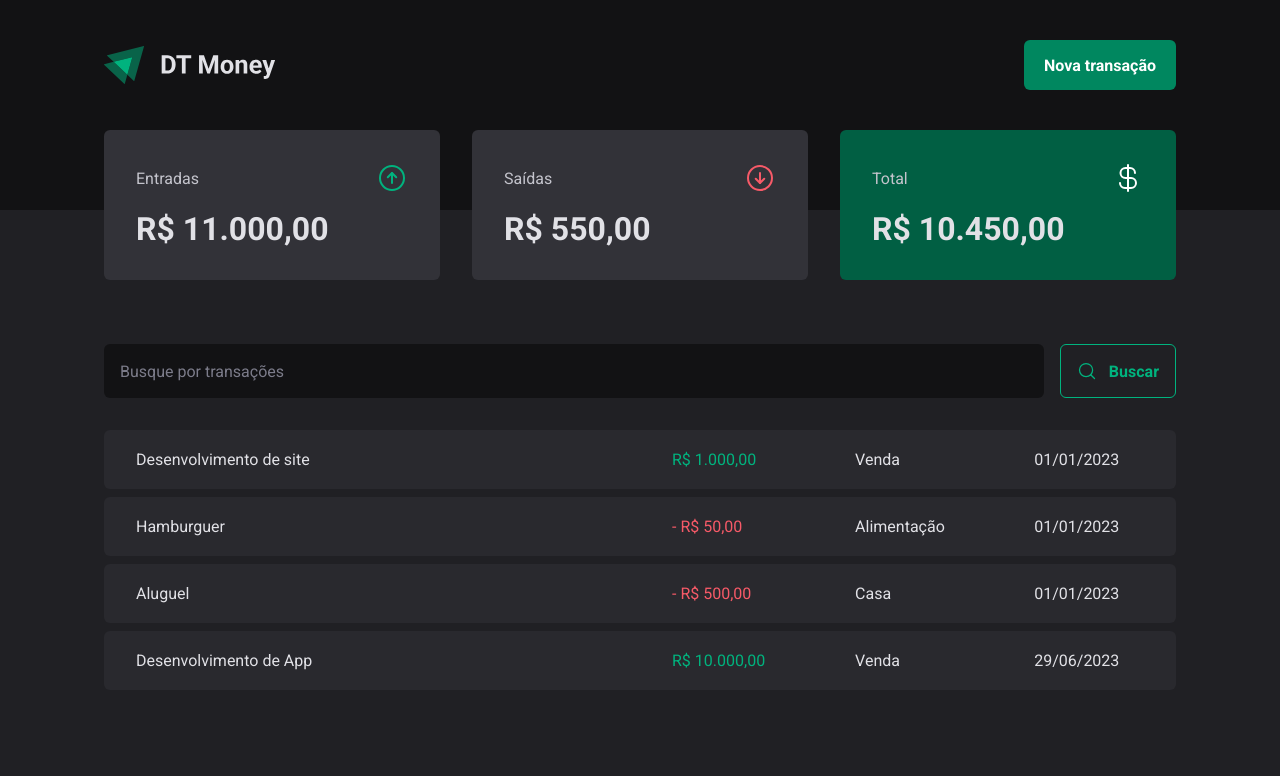
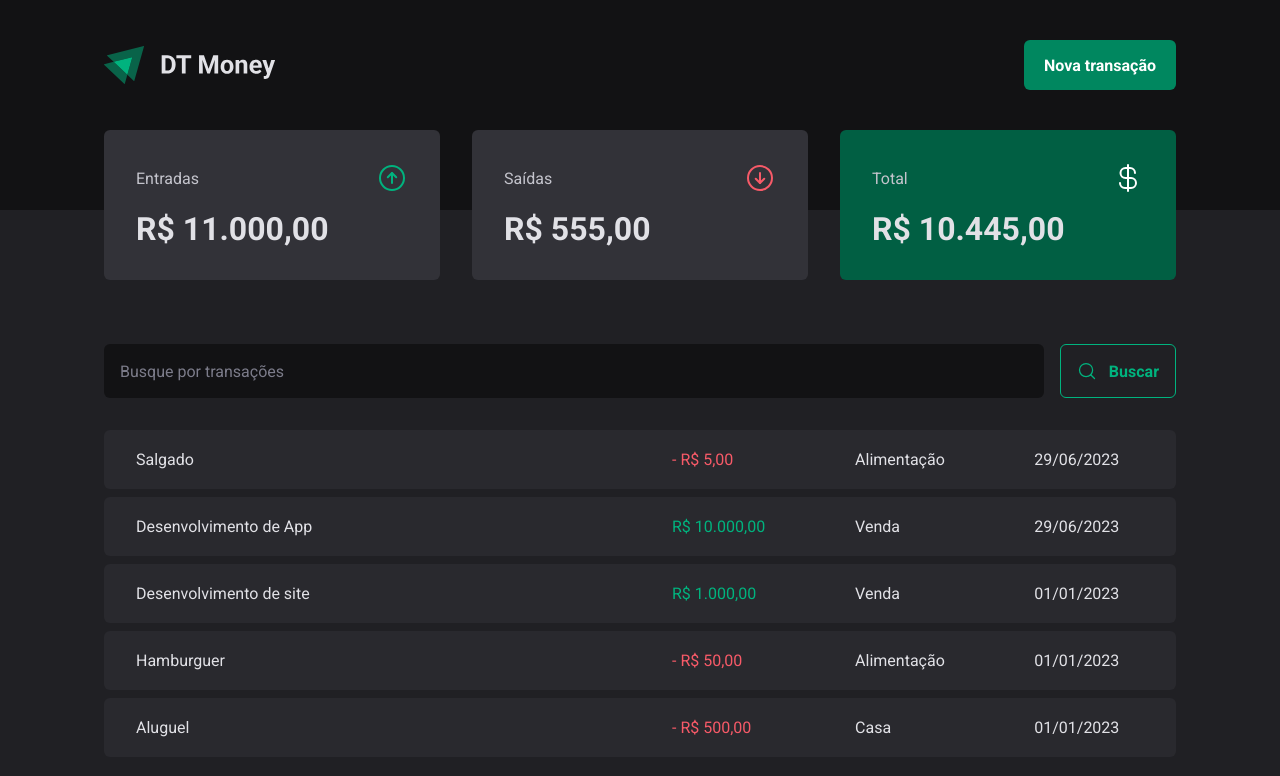
Before and after one commit to duartels/03-dt-money, a React (Vite) app: page / in a window 1280 px wide. Shown: the top 776 px of the page. Built offline with nearby package versions, Linux system fonts and the light colour scheme; data requests are answered from the project's data file.

Commit message:
create new transaction and fix lint

```diff
--- a/package.json
+++ b/package.json
@@ -7,7 +7,9 @@
     "dev": "vite",
     "build": "tsc && vite build",
     "preview": "vite preview",
-    "dev:server": "json-server server.json -p 3333 -w -d 500"
+    "dev:server": "json-server server.json -p 3333 -w -d 500",
+    "lint": "eslint src --ext .js,.jsx,.ts,.tsx",
+    "lint:fix": "eslint src --ext .js,.jsx,.ts,.tsx --fix"
   },
   "dependencies": {
     "@hookform/resolvers": "^3.1.1",
--- a/server.json
+++ b/server.json
@@ -31,6 +31,14 @@
       "type": "income",
       "createdAt": "2023-06-29T21:30:48.372Z",
       "id": 4
+    },
+    {
+      "category": "Alimentação",
+      "description": "Salgado",
+      "price": 5,
+      "type": "outcome",
+      "createdAt": "2023-06-29T21:45:10.610Z",
+      "id": 5
     }
   ]
 }
--- a/src/components/NewTransactionModal/index.tsx
+++ b/src/components/NewTransactionModal/index.tsx
@@ -11,7 +11,8 @@ import {
   TransactionType,
   TransactionTypeButton,
 } from './styles'
-import { api } from '../../lib/axios'
+import { useContext } from 'react'
+import { TransactionsContext } from '../../contexts/TransactionsContext'
 
 const newTransactionFormSchema = z.object({
   description: z.string(),
@@ -23,25 +24,21 @@ const newTransactionFormSchema = z.object({
 type NewTransactionFormInputs = z.infer<typeof newTransactionFormSchema>
 
 export function NewTransactionModal() {
+  const { createTransaction } = useContext(TransactionsContext)
+
   const {
     register,
     handleSubmit,
     formState: { isSubmitting },
     control,
+    reset,
   } = useForm<NewTransactionFormInputs>({
     resolver: zodResolver(newTransactionFormSchema),
   })
 
   async function handleCreateNewTransaction(data: NewTransactionFormInputs) {
-    const { category, description, price, type } = data
-
-    await api.post('/transactions', {
-      category,
-      description,
-      price,
-      type,
-      createdAt: new Date(),
-    })
+    await createTransaction(data)
+    reset()
   }
 
   return (
--- a/src/contexts/TransactionsContext.tsx
+++ b/src/contexts/TransactionsContext.tsx
@@ -10,9 +10,17 @@ interface Transaction {
   createdAt: string
 }
 
+interface CreateTransactionInput {
+  description: string
+  type: 'income' | 'outcome'
+  category: string
+  price: number
+}
+
 interface TransactionContextType {
   transactions: Transaction[]
   fetchTransactions: (query?: string) => Promise<void>
+  createTransaction: (transaction: CreateTransactionInput) => Promise<void>
 }
 
 interface TransactionsProviderProps {
@@ -29,6 +37,8 @@ export function TransactionsProvider({ children }: TransactionsProviderProps) {
   async function fetchTransactions(query?: string) {
     const response = await api.get('/transactions', {
       params: {
+        _sort: 'createdAt',
+        _order: 'desc',
         q: query,
       },
     })
@@ -36,12 +46,28 @@ export function TransactionsProvider({ children }: TransactionsProviderProps) {
     setTransactions(response.data)
   }
 
+  async function createTransaction(transaction: CreateTransactionInput) {
+    const { category, description, price, type } = transaction
+
+    const response = await api.post('/transactions', {
+      category,
+      description,
+      price,
+      type,
+      createdAt: new Date(),
+    })
+
+    setTransactions((oldState) => [response.data, ...oldState])
+  }
+
   useEffect(() => {
     fetchTransactions()
   }, [])
 
   return (
-    <TransactionsContext.Provider value={{ transactions, fetchTransactions }}>
+    <TransactionsContext.Provider
+      value={{ transactions, fetchTransactions, createTransaction }}
+    >
       {children}
     </TransactionsContext.Provider>
   )
--- a/src/pages/Transactions/index.tsx
+++ b/src/pages/Transactions/index.tsx
@@ -1,4 +1,4 @@
-import { useContext, useEffect, useState } from 'react'
+import { useContext } from 'react'
 import { Header } from '../../components/Header'
 import { Summary } from '../../components/Summary'
 import { SearchForm } from './components/SearchForm'
```
Also changed, not shown: .eslintrc.json, src/@types/styled.d.ts (line endings or trailing spaces).
